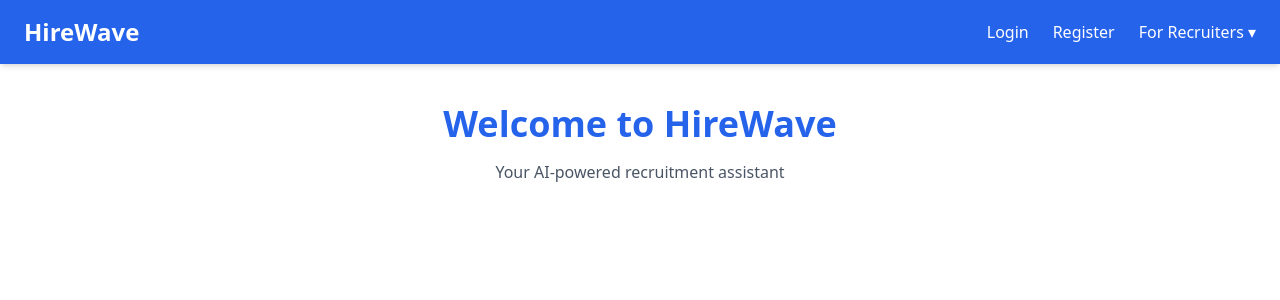
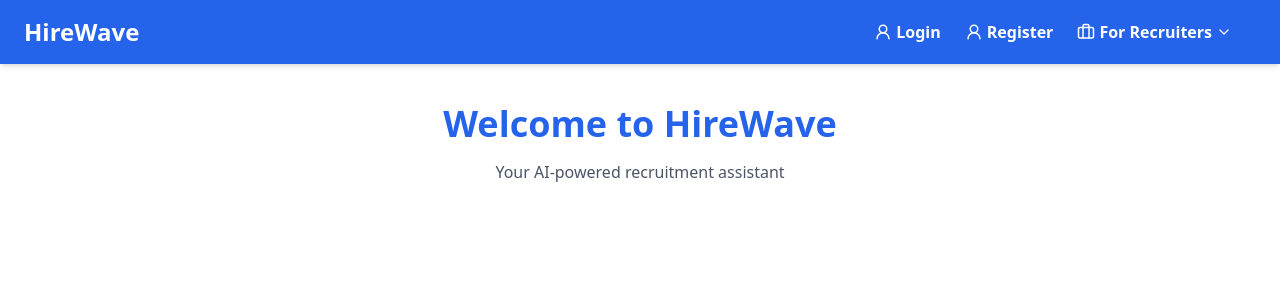
Before and after one commit to Sravan347/HireWave, a React (Vite) app in the folder client/: page / in a window 1280 px wide. Shown: the top 300 px of the page. Built offline with nearby package versions, Linux system fonts and the light colour scheme.

Commit message:
navbar-update

```diff
--- a/client/package.json
+++ b/client/package.json
@@ -12,6 +12,7 @@
   "dependencies": {
     "@tailwindcss/vite": "^4.1.10",
     "axios": "^1.10.0",
+    "lucide-react": "^0.522.0",
     "react": "^19.1.0",
     "react-dom": "^19.1.0",
     "react-router-dom": "^7.6.2",
--- a/client/src/components/Navbar.jsx
+++ b/client/src/components/Navbar.jsx
@@ -1,26 +1,70 @@
-import React, { useState } from "react";
+import React, { useEffect, useRef, useState } from "react";
 import { Link } from "react-router-dom";
+import { UserRound, Briefcase, ChevronDown } from "lucide-react";
 
 export default function Navbar() {
   const [dropdownOpen, setDropdownOpen] = useState(false);
+  const dropdownRef = useRef();
 
-
+  // ✅ Close dropdown if clicked outside
+  useEffect(() => {
+    const handleClickOutside = (e) => {
+      if (dropdownRef.current && !dropdownRef.current.contains(e.target)) {
+        setDropdownOpen(false);
+      }
+    };
+    document.addEventListener("mousedown", handleClickOutside);
+    return () => document.removeEventListener("mousedown", handleClickOutside);
+  }, []);
 
   return (
     <nav className="bg-[#2563EB] text-white px-6 py-4 shadow-md flex justify-between items-center">
       <Link to="/" className="text-2xl font-bold">HireWave</Link>
-      <div className="space-x-6">
-        <Link to="/login" className="hover:underline">Login</Link>
-        <Link to="/register" className="hover:underline">Register</Link>
 
-        <div className="inline-block relative">
-          <button onClick={() => setDropdownOpen(!dropdownOpen)} className="hover:underline">
-            For Recruiters ▾
+      <div className="relative flex items-center gap-6 pr-6">
+        <Link
+          to="/login"
+          className="flex items-center gap-1 font-semibold transition-transform duration-200 hover:scale-105"
+        >
+          <UserRound size={18} />
+          Login
+        </Link>
+
+        <Link
+          to="/register"
+          className="flex items-center gap-1 font-semibold transition-transform duration-200 hover:scale-105"
+        >
+          <UserRound size={18} />
+          Register
+        </Link>
+
+        {/* Dropdown Section */}
+        <div ref={dropdownRef} className="relative">
+          <button
+            onClick={() => setDropdownOpen((prev) => !prev)}
+            className="flex items-center gap-1 font-semibold transition-transform duration-200 hover:scale-105"
+          >
+            <Briefcase size={18} />
+            For Recruiters
+            <ChevronDown size={16} />
           </button>
+
           {dropdownOpen && (
-            <div className="absolute bg-white text-black mt-2 rounded shadow-md w-40 z-50">
-              <Link to="/recruiter/login" className="block px-4 py-2 hover:bg-gray-200">Login</Link>
-              <Link to="/recruiter/register" className="block px-4 py-2 hover:bg-gray-200">Register</Link>
+            <div className="absolute right-0 mt-2 bg-white text-black rounded-md shadow-lg w-48 z-50">
+              <Link
+                to="/recruiter/login"
+                onClick={() => setDropdownOpen(false)}
+                className="block px-4 py-2 hover:bg-gray-100 font-medium"
+              >
+                Recruiter Login
+              </Link>
+              <Link
+                to="/recruiter/register"
+                onClick={() => setDropdownOpen(false)}
+                className="block px-4 py-2 hover:bg-gray-100 font-medium"
+              >
+                Recruiter Register
+              </Link>
             </div>
           )}
         </div>
```
Also changed, not shown: 1 other file (tests, documents, lock files or other folders).
